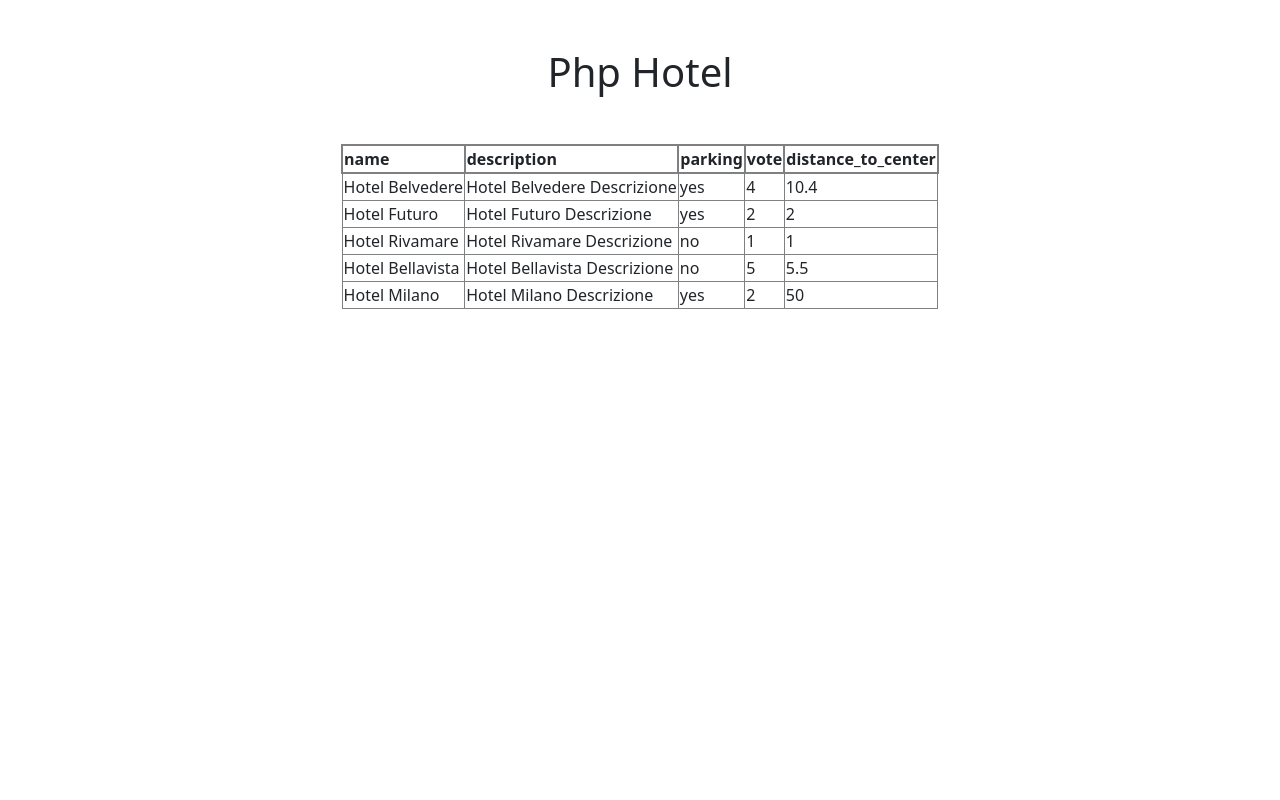
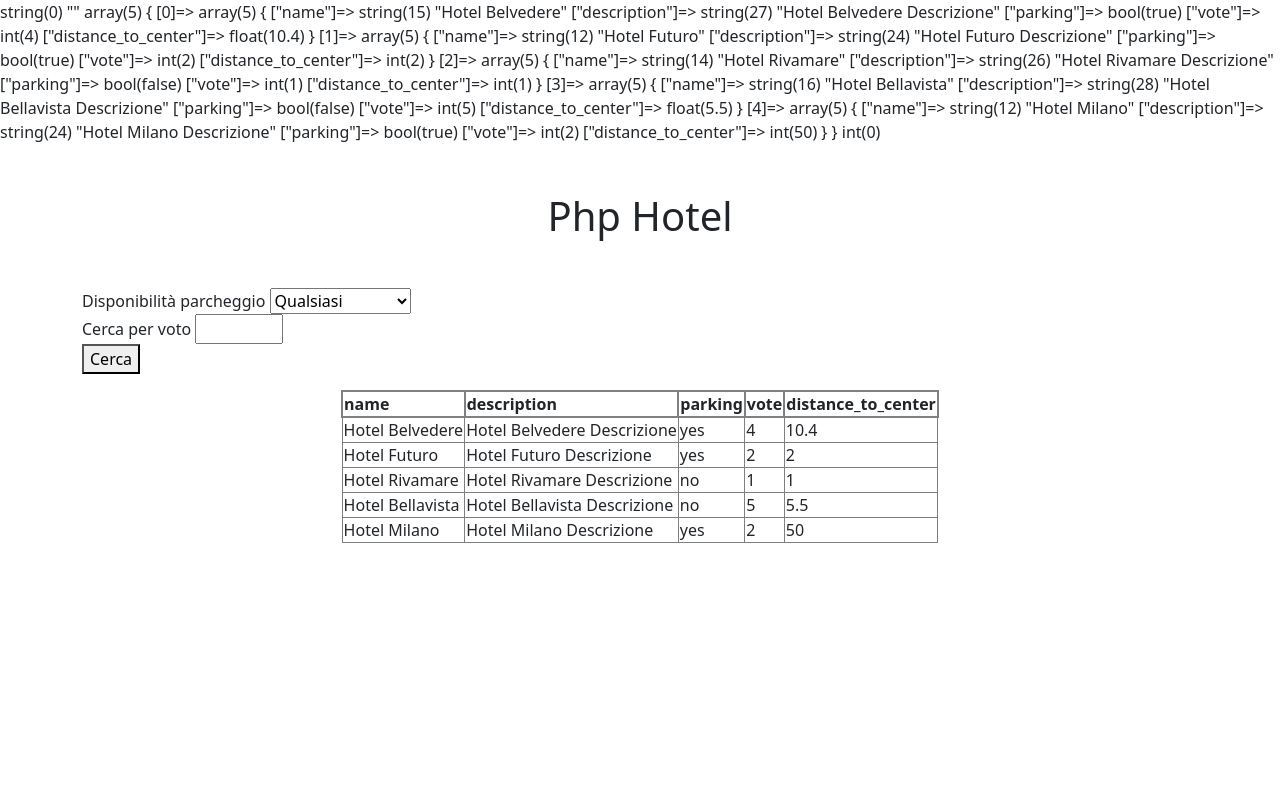
Before and after one commit to FrancescoFolgheraiter/php-hotel, a PHP site: page / in a window 1280 px wide. Run offline with PHP 8.4, Linux system fonts and the light colour scheme.

Commit message:
end all bonus

```diff
--- a/index.php
+++ b/index.php
@@ -1,5 +1,8 @@
 <?php
-
+    //controllo tramite operatore ternario il valore di parking
+    $filterPark =  isset($_GET['parking']) ? $_GET['parking'] : '';
+    //controllo tramite operatore ternario il valore di vote nel caso lo imposto a 0
+    $filterVote =  isset($_GET['vote']) ? intval($_GET['vote']) : 0;
     $hotels = [
 
         [
@@ -40,7 +43,27 @@
 
     ];
     $keysObjHotel = array_keys($hotels[0]);
+    //creo un array di supporto che poi visualizzerò in pagina
+    $updateHotels = [];
+    //inizializzo una flag a vuoto
+    $flagParking = "";
 
+    foreach ($hotels as $hotel) {
+        //nel caso riscontro che filterpark è true imposto la flag a true
+        if($filterPark =="true"){
+            $flagParking = true;
+        }
+        elseif ($filterPark =="false"){
+            $flagParking = false;
+        }
+        //pusho nell'array nuovo
+        if (($hotel["parking"] == $flagParking || empty($filterPark)) && $filterVote <= $hotel["vote"]) {
+            $updateHotels[] = $hotel;
+        }
+    }
+    var_dump($filterPark);
+    var_dump($updateHotels);
+    var_dump($filterVote);
 ?>
 <!DOCTYPE html>
 <html lang="en">
@@ -58,6 +81,25 @@
             </h1>
         </header>
         <main>
+            <div class="container mb-3">
+                <form action="" method="GET">
+                    <div>
+                        <label for="parking">Disponibilità parcheggio</label>
+                        <select name="parking" id="parking">
+                            <option value="" selected>Qualsiasi</option>
+                            <option value="true">Disponibile</option>
+                            <option value="false">Non disponibile</option>
+                        </select>
+                    </div>
+                    <div>
+                        <label for="vote">Cerca per voto</label>
+                        <input type="number" name="vote" id="vote" max = "20" min = "0">
+                    </div>
+                    <button tyep="submit">
+                        Cerca
+                    </button>
+                </form>
+            </div>
             <div class="container d-flex justify-content-center ">
                 <table>
                     <!--crezione header table-->
@@ -78,7 +120,7 @@
                     <!--body table-->
                     <tbody>
                         <?php
-                            foreach ($hotels as $hotel) {
+                            foreach ($updateHotels as $hotel) {
                         ?>
                         <tr>
                             <?php
@@ -111,27 +153,3 @@
         </main>
     </body>
 </html>
-
-<!--
-
-                <ul>
-                <?php
-                        foreach ($hotels as $hotel) {
-                    ?>
-                    <li>
-                        <?php
-                            echo $hotel['name'];
-                        ?>
-                        <ul>
-                            <?php
-                                foreach ($hotel as $key => $elem){
-                                    echo "<li>".$key."=>".$elem."</li>";
-                                }
-                            ?>
-                        </ul>
-                    </li>
-                    <?php
-                        }
-                    ?>
-                </ul>
--->
```
